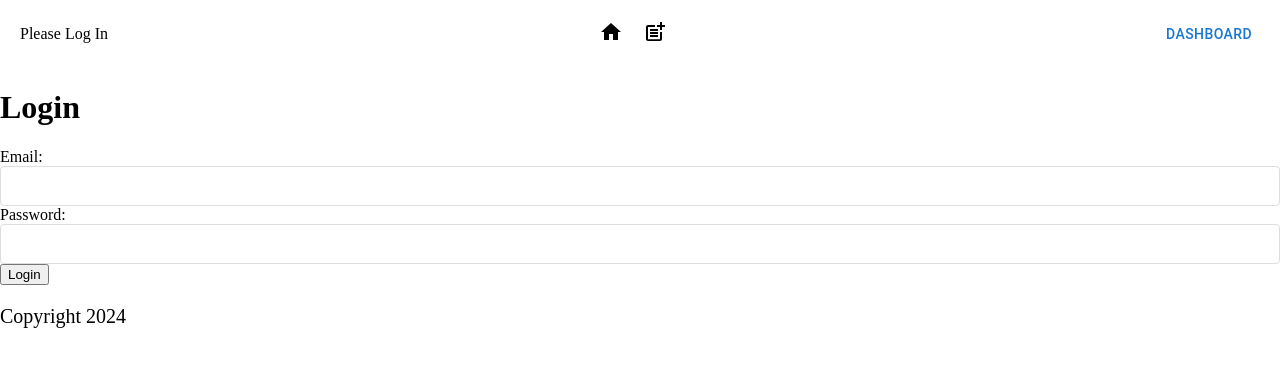
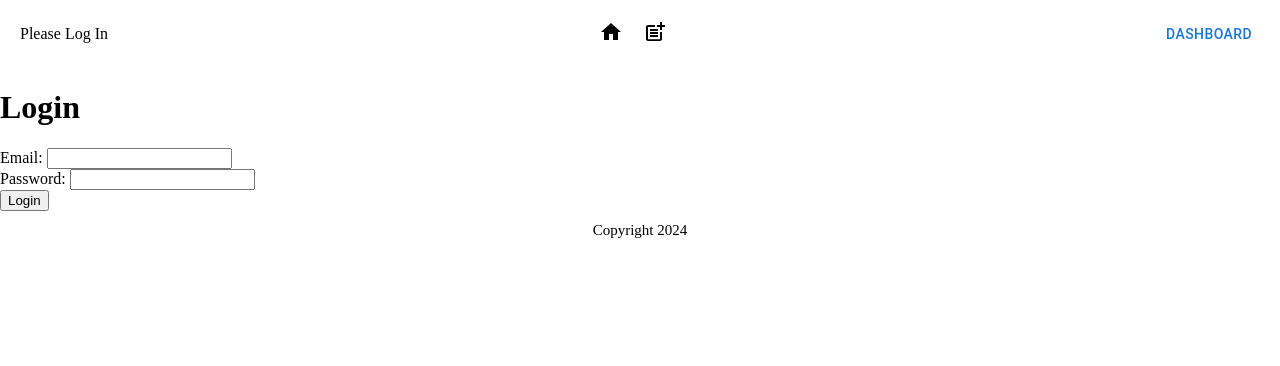
Before and after one commit to zackvalavanis/Travel-Journal-Frontend, a React (Vite) app: page /LoginPage in a window 1280 px wide. Shown: the top 366 px of the page. Built offline with nearby package versions, Linux system fonts and the light colour scheme.

Commit message:
fixed footer and the create posts page

```diff
--- a/src/App.jsx
+++ b/src/App.jsx
@@ -9,6 +9,7 @@
 import { createBrowserRouter, RouterProvider, Outlet } from 'react-router-dom';
 import axios from 'axios'
 import { AuthProvider } from './AuthContext';
+import './index.css'
 
 
 const router = createBrowserRouter( [
--- a/src/CreatePostPage.css
+++ b/src/CreatePostPage.css
@@ -1,4 +1,13 @@
+/* Ensure html and body are set to 100% height */
+html,
+body {
+  height: 100%;
+  margin: 0;
+  /* Remove default margin */
+}
+
 .create-post {
+  background-color: #F5F5F5;
   font-family: 'Roboto', sans-serif;
   display: flex;
   flex-direction: column;
@@ -6,7 +15,8 @@
   justify-content: center;
   align-items: center;
   width: 100%;
-  /* Container takes the full width */
+  height: 100vh;
+  /* Make container fit the whole viewport height */
   padding: 20px;
   /* Optional padding for spacing */
   box-sizing: border-box;
@@ -30,8 +40,7 @@
   /* Change to stretch so children fill available space */
 }
 
-input,
-textarea {
+.create-title {
   width: 100%;
   /* Ensures all input fields take full width */
   padding: 10px;
--- a/src/CreatePostPage.jsx
+++ b/src/CreatePostPage.jsx
@@ -30,10 +30,10 @@
 
   return (
     <div className='create-post'>
-      <h1 className='heading'>Hello</h1>
+      <h1 className='heading'>Contribute Your Story</h1>
       <form onSubmit={handleSubmit} className='form-post'>
         <div>
-          Title: <input name='title' type='text' required />
+          Title: <input className='create-title' name='title' type='text' required />
         </div>
         <div>
           Post:
@@ -45,11 +45,12 @@
           />
         </div>
         <div>
-          <input defaultValue={currentUser.id} name='user_id' type='hidden' />
+          <input className='create-title' defaultValue={currentUser.id} name='user_id' type='hidden' />
         </div>
         <div>
           Image URL:
           <input
+            className='create-title'
             name='image_url'
             type='text'
             onChange={handleInputChange} // Update imageUrl state on change
--- a/src/Footer.css
+++ b/src/Footer.css
@@ -1,3 +1,14 @@
-Footer {
-  font-size: 20px;
+.footer {
+  font-size: 15px;
+  /* Font size for the footer text */
+  margin: 0;
+  /* Remove default margin */
+  display: flex;
+  /* Use flexbox for layout */
+  justify-content: center;
+  /* Center the content horizontally */
+  align-items: center;
+  /* Center the content vertically */
+  height: 40px;
+  /* Fixed height for the footer */
 }
--- a/src/Footer.jsx
+++ b/src/Footer.jsx
@@ -2,7 +2,7 @@
 
 export function Footer () {
   return (
-    <footer>
+    <footer className='footer'>
       <p>Copyright 2024</p>
     </footer>
   )
--- a/src/index.css
+++ b/src/index.css
@@ -12,4 +12,6 @@
   overflow-x: hidden;
   /* Prevent horizontal scrolling */
   scroll-behavior: smooth;
+  height: 100%;
+  margin: 0;
 }
```
